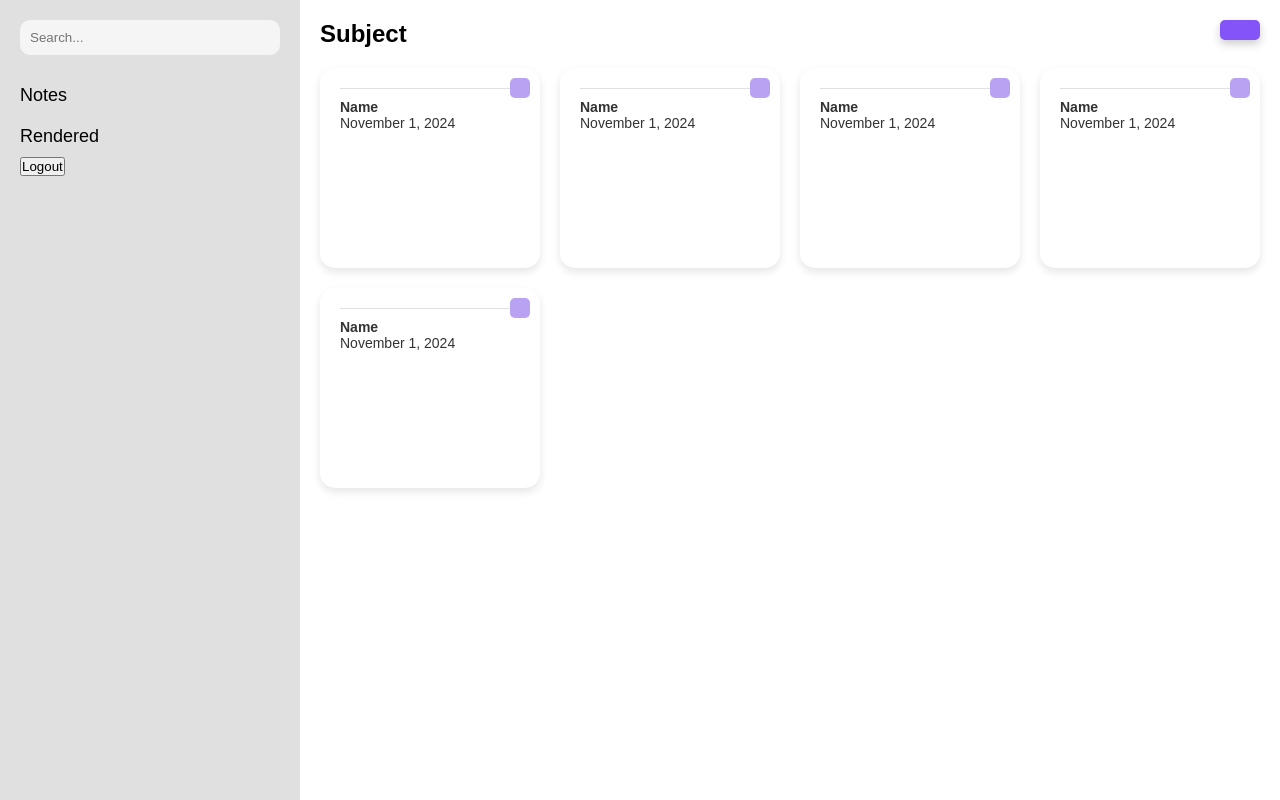
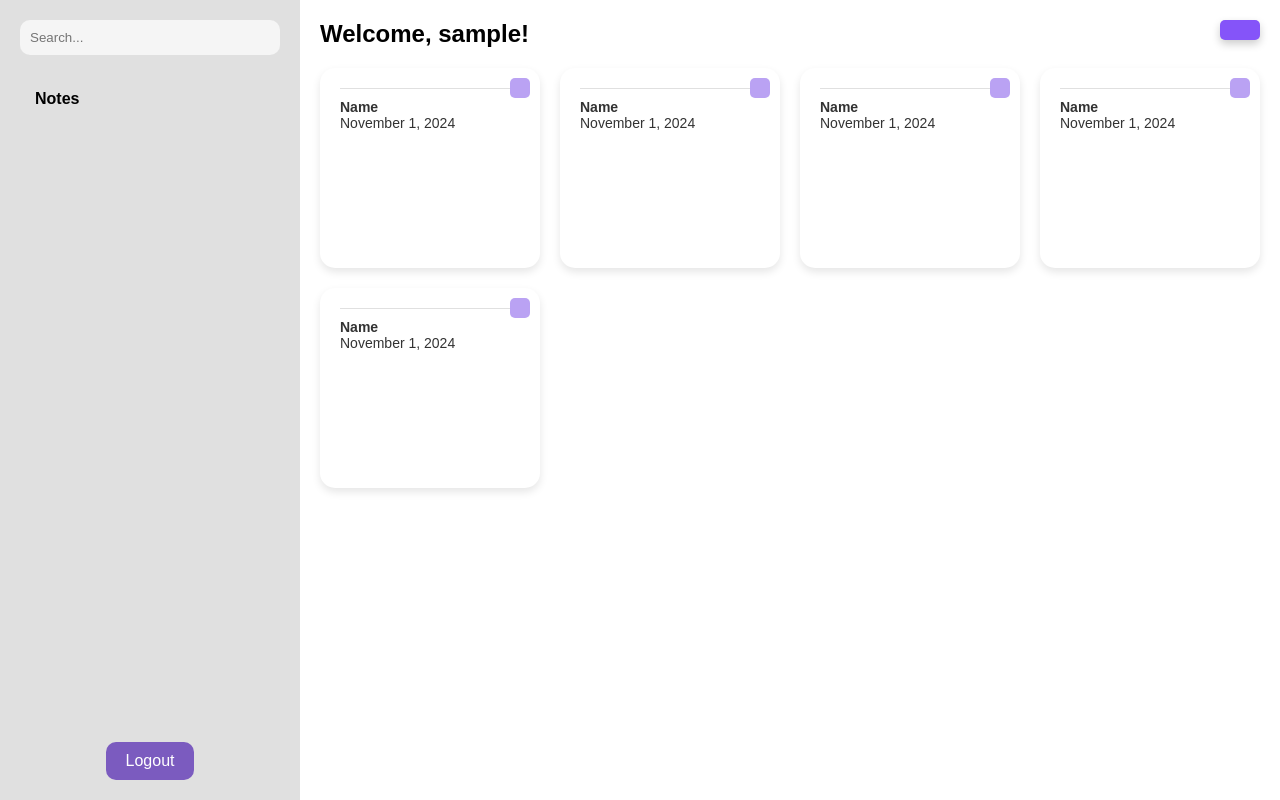
Before and after one commit to QuackingBob/BU2024CreativityUnderflow, a Django app: page /list in a window 1280 px wide. Run offline with Django 4.2, Linux system fonts and the light colour scheme; the visitor is signed in with stand-in values (Sample User, id 1); data that the repository does not hold is empty.

Commit message:
tweak documents screen

```diff
--- a/AuToTeX/urls.py
+++ b/AuToTeX/urls.py
@@ -18,13 +18,14 @@ from django.urls import include, path
 import documents.views as docviews
 import app.views as appviews
 from django.contrib.auth.views import LogoutView
+from django.contrib.auth import views as auth_views
 
 urlpatterns = [
     path('admin/', admin.site.urls),
     path('documents/', appviews.document_list, name='documents'),  # Ensure this line exists
     path('login/', docviews.CustomLoginView.as_view(), name='login'),  # Adjust according to your project
     path('signup/', docviews.signup, name='signup'),
-    path('logout/', LogoutView.as_view(next_page='login'), name='logout'),
+    path('logout/', auth_views.LogoutView.as_view(), name='logout'),
     path('home/', docviews.home)
 ]
 
--- a/app/templates/app/document_form.html
+++ b/app/templates/app/document_form.html
@@ -13,9 +13,11 @@
     <div class="container">
         <div class="top-bar">
             <div class="icon">
+                <a href="/documents/">
                 <button class="button" id="backButton">
                     <img src="{% static 'icons\back-arrow-direction-down-right-left-up-2-svgrepo-com.svg' %}" style="height: 1" />
                 </button>
+                </a>
             </div>
             <div class="toolbar">
                 <div class="visible" id="main-toolbox">
--- a/app/templates/app/document_list.html
+++ b/app/templates/app/document_list.html
@@ -5,7 +5,24 @@
     <meta charset="UTF-8">
     <meta name="viewport" content="width=device-width, initial-scale=1.0">
     <title>Replicated Layout</title>
+
     <style>
+      .btn-glow {
+        background-color: #c2a7ef !important;
+        border: none !important;
+        transition: all 0.3s ease !important;
+      }
+
+      .btn-glow:hover {
+        background-color: #8a65c9 !important;
+        box-shadow: 0 0 20px #8a65c9 !important;
+        transform: translateY(-2px) !important;
+      }
+
+      .btn-glow:active {
+        transform: translateY(0) !important;
+      }
+
         /* General reset */
         * {
             margin: 0;
@@ -29,7 +46,7 @@
             padding: 20px;
             display: flex;
             flex-direction: column;
-            align-items: start;
+            position: relative;
         }
 
         .sidebar input[type="text"] {
@@ -41,11 +58,34 @@
             background-color: #f5f5f5;
         }
 
-        .sidebar a {
-            margin: 10px 0;
+        /* Updated Notes link styling */
+        .notes-link {
+           /* background-color: #c2a7ef;  Light purple background */
+            padding: 10px 15px;
+            border-radius: 15px;
+            margin: 5px 0;
+            width: 100%;
+            display: block;
+        }
+
+        .notes-link a {
+            margin: 0;
             font-size: 18px;
             color: black;
             text-decoration: none;
+            display: block;
+        }
+
+        /* Logout container styling */
+        .logout-container {
+            position: absolute;
+            bottom: 20px;
+            left: 0;
+            right: 0;
+            display: flex;
+            justify-content: center;
+            width: 100%;
+            padding: 0 20px;
         }
 
         /* Main content area */
@@ -108,25 +148,50 @@
             border-radius: 5px;
             box-shadow: 0px 4px 8px rgba(0, 0, 0, 0.2);
         }
+
+        /* Styling for the Logout button */
+        .sidebar button {
+            background-color: #7b5bbf;
+            color: #fff;
+            border: none;
+            padding: 10px 20px;
+            border-radius: 10px;
+            font-size: 16px;
+            cursor: pointer;
+            transition: all 0.3s ease;
+        }
+
+        .sidebar button:hover {
+            background-color: #6d43c1;
+        }
+
+        .sidebar button:active {
+            background-color: #5736a0;
+        }
     </style>
 </head>
 
 <body>
-    <form action="{% url 'logout' %}" method="post" style="display:inline;">
     <div class="container">
         <!-- Sidebar -->
         <div class="sidebar">
             <input type="text" placeholder="Search..." />
-                <a href="#">Notes</a>
-                <a href="#">Rendered</a>
+            <div class="notes-link">
+                <b>Notes</b>
+            </div>
 
+            <!-- Logout button in container -->
+            <div class="logout-container">
+                <form action="{% url 'logout' %}" method="post">
                     {% csrf_token %}
                     <button type="submit">Logout</button>
+                </form>
+            </div>
         </div>
 
         <!-- Main content area -->
         <div class="main-content">
-                        <h2>Subject</h2>
+            <h2>Welcome, {{ user.username }}!</h2>
             <div class="card-grid">
                 <!-- Cards -->
                 <div class="card">
@@ -164,15 +229,12 @@
                         <p>November 1, 2024</p>
                     </div>
                 </div>
-                            <!-- Add more cards as needed -->
             </div>
         </div>
 
         <!-- Floating button -->
         <div class="floating-button"></div>
     </div>
-        </div>
-    </form>
 </body>
 
 </html>
--- a/templates/registration/login_prop.html
+++ b/templates/registration/login_prop.html
@@ -5,6 +5,7 @@
     <meta charset="UTF-8">
     <meta name="viewport" content="width=device-width, initial-scale=1.0">
     <title>Login</title>
+
 </head>
 <body>
     <h2>Login</h2>
```
Also changed, not shown: AuToTeX/settings.py (line endings or trailing spaces). Lines whose indentation alone changed are shown as unchanged.
